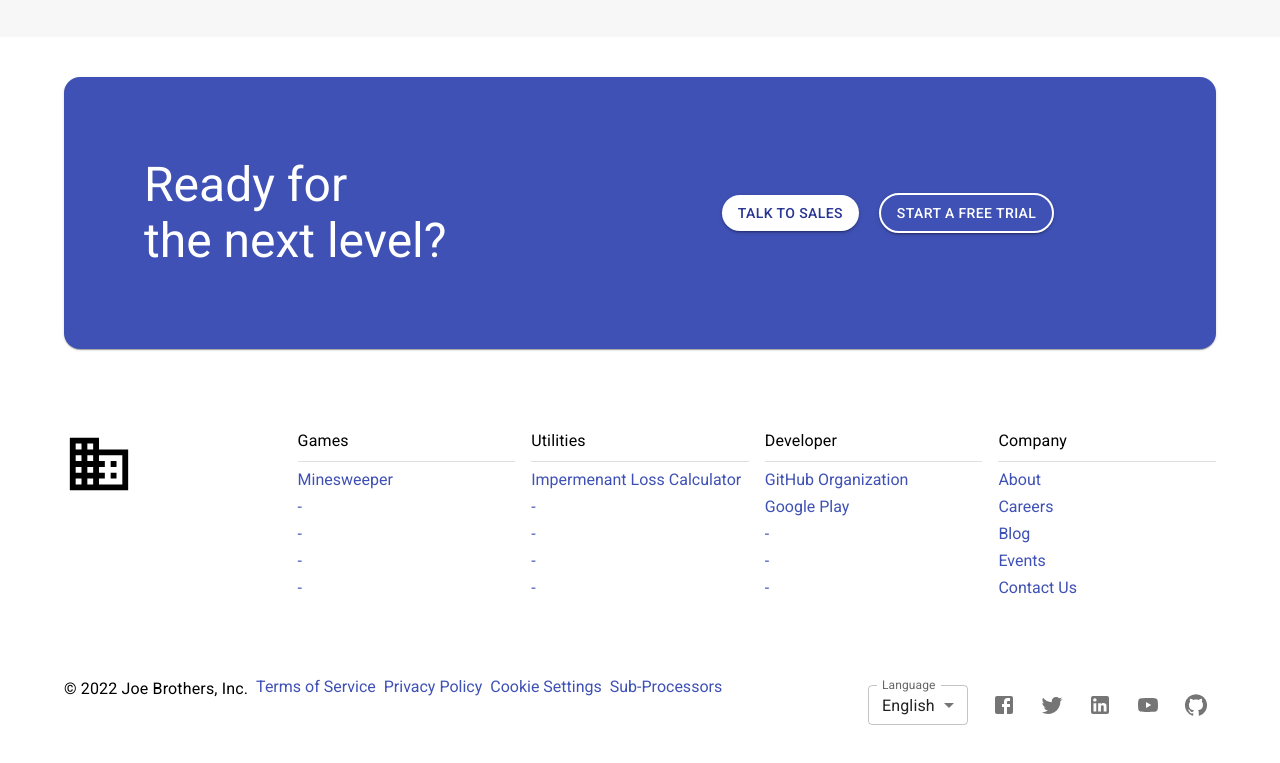
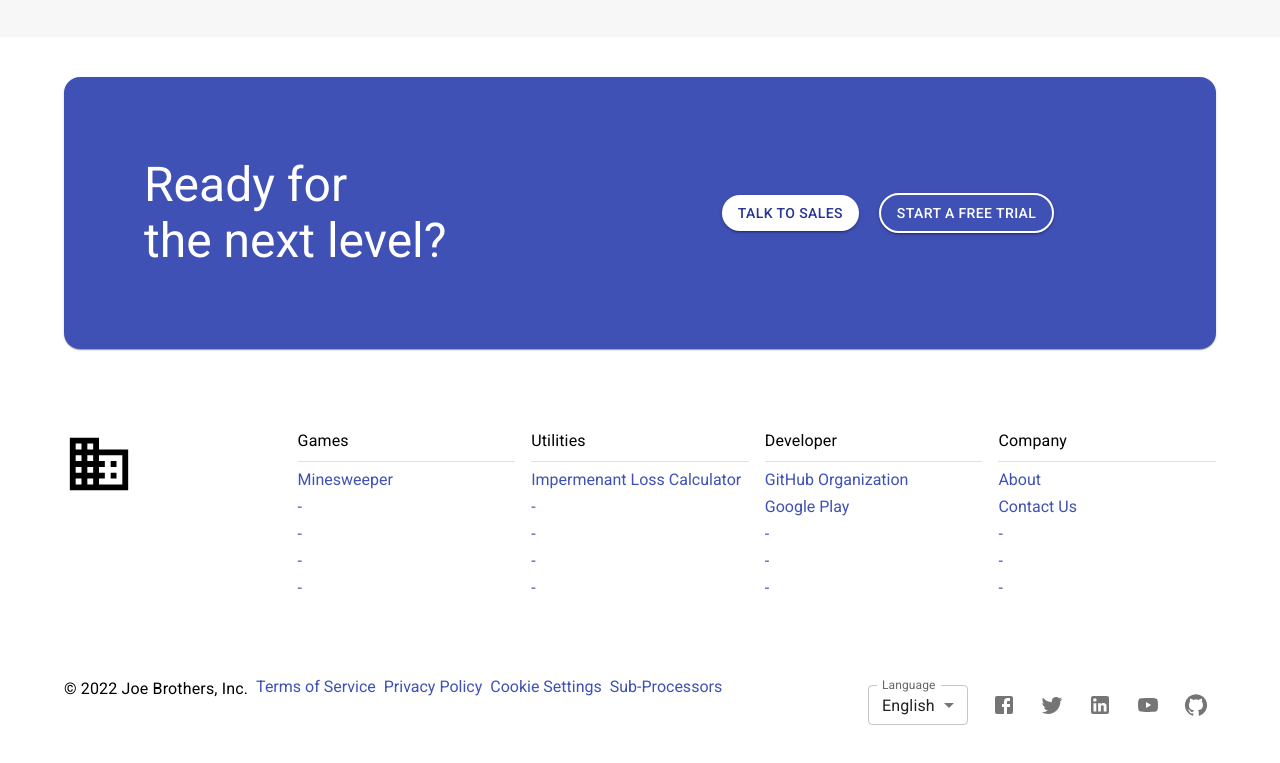
Before and after one commit to joe-brothers/joe-brothers.github.io, a React (Create React App) app: page /#/ in a window 1280 px wide. Shown: the part 3599-4362 px from the top of the page. Built offline with nearby package versions, Linux system fonts and the light colour scheme.

Commit message:
Edit: footer menu

```diff
--- a/src/components/Footer/FooterMenu.tsx
+++ b/src/components/Footer/FooterMenu.tsx
@@ -1,7 +1,6 @@
 import { Divider, Grid, Link, styled, Typography } from "@mui/material";
 import { Business as BusinessIcon } from "@mui/icons-material";
-import { openLinkInNewTab } from "../../utils";
-import { links } from "../../data";
+import { footerMenuData } from "../../data";
 
 const MenuLink = styled(Link)(({ theme }) => ({
   fontFamily: "Roboto",
@@ -11,39 +10,6 @@ const MenuLink = styled(Link)(({ theme }) => ({
     cursor: "pointer",
   },
 }));
-
-const footerMenuData: Record<string, Record<string, () => void>[]> = {
-  Games: [
-    { Minesweeper: () => openLinkInNewTab(links.game.minesweeper) },
-    { "-": () => console.log("tmp") },
-    { "-": () => console.log("tmp") },
-    { "-": () => console.log("tmp") },
-    { "-": () => console.log("tmp") },
-  ],
-  Utilities: [
-    {
-      "Impermenant Loss Calculator": () => openLinkInNewTab(links.utility.impermanent),
-    },
-    { "-": () => console.log("tmp") },
-    { "-": () => console.log("tmp") },
-    { "-": () => console.log("tmp") },
-    { "-": () => console.log("tmp") },
-  ],
-  Developer: [
-    { "GitHub Organization": () => openLinkInNewTab(links.GitHub) },
-    { "Google Play": () => openLinkInNewTab(links.GooglePlay) },
-    { "-": () => console.log("tmp") },
-    { "-": () => console.log("tmp") },
-    { "-": () => console.log("tmp") },
-  ],
-  Company: [
-    { About: () => console.log("tmp") },
-    { Careers: () => console.log("tmp") },
-    { Blog: () => console.log("tmp") },
-    { Events: () => console.log("tmp") },
-    { "Contact Us": () => openLinkInNewTab(links.Mail) },
-  ],
-};
 
 export const FooterMenu = () => {
   return (
@@ -58,9 +24,9 @@ export const FooterMenu = () => {
             <Divider sx={{ my: 1 }} />
             <ul style={{ display: "flex", flexDirection: "column", gap: 8 }}>
               {items.map((item) => {
-                return Object.entries(item).map(([key, value]) => (
-                  <li key={`menu_footer_${category}_${key}`} style={{ wordBreak: "break-word" }}>
-                    <MenuLink onClick={() => value()}>{key}</MenuLink>
+                return Object.entries(item).map(([text, onClick]) => (
+                  <li key={`menu_footer_${category}_${text}`} style={{ wordBreak: "break-word" }}>
+                    <MenuLink onClick={() => onClick()}>{text}</MenuLink>
                   </li>
                 ));
               })}
--- a/src/data/index.ts
+++ b/src/data/index.ts
@@ -161,3 +161,36 @@ export const utilityData: CardWithThumbnailData = [
     onClickShare: () => console.log("share clicked"),
   },
 ];
+
+export const footerMenuData: Record<string, Record<string, () => void>[]> = {
+  Games: [
+    { Minesweeper: () => openLinkInNewTab(links.game.minesweeper) },
+    { "-": () => console.log("tmp") },
+    { "-": () => console.log("tmp") },
+    { "-": () => console.log("tmp") },
+    { "-": () => console.log("tmp") },
+  ],
+  Utilities: [
+    {
+      "Impermenant Loss Calculator": () => openLinkInNewTab(links.utility.impermanent),
+    },
+    { "-": () => console.log("tmp") },
+    { "-": () => console.log("tmp") },
+    { "-": () => console.log("tmp") },
+    { "-": () => console.log("tmp") },
+  ],
+  Developer: [
+    { "GitHub Organization": () => openLinkInNewTab(links.GitHub) },
+    { "Google Play": () => openLinkInNewTab(links.GooglePlay) },
+    { "-": () => console.log("tmp") },
+    { "-": () => console.log("tmp") },
+    { "-": () => console.log("tmp") },
+  ],
+  Company: [
+    { About: () => console.log("tmp") },
+    { "Contact Us": () => openLinkInNewTab(links.Mail) },
+    { "-": () => console.log("tmp") },
+    { "-": () => console.log("tmp") },
+    { "-": () => console.log("tmp") },
+  ],
+};
```
